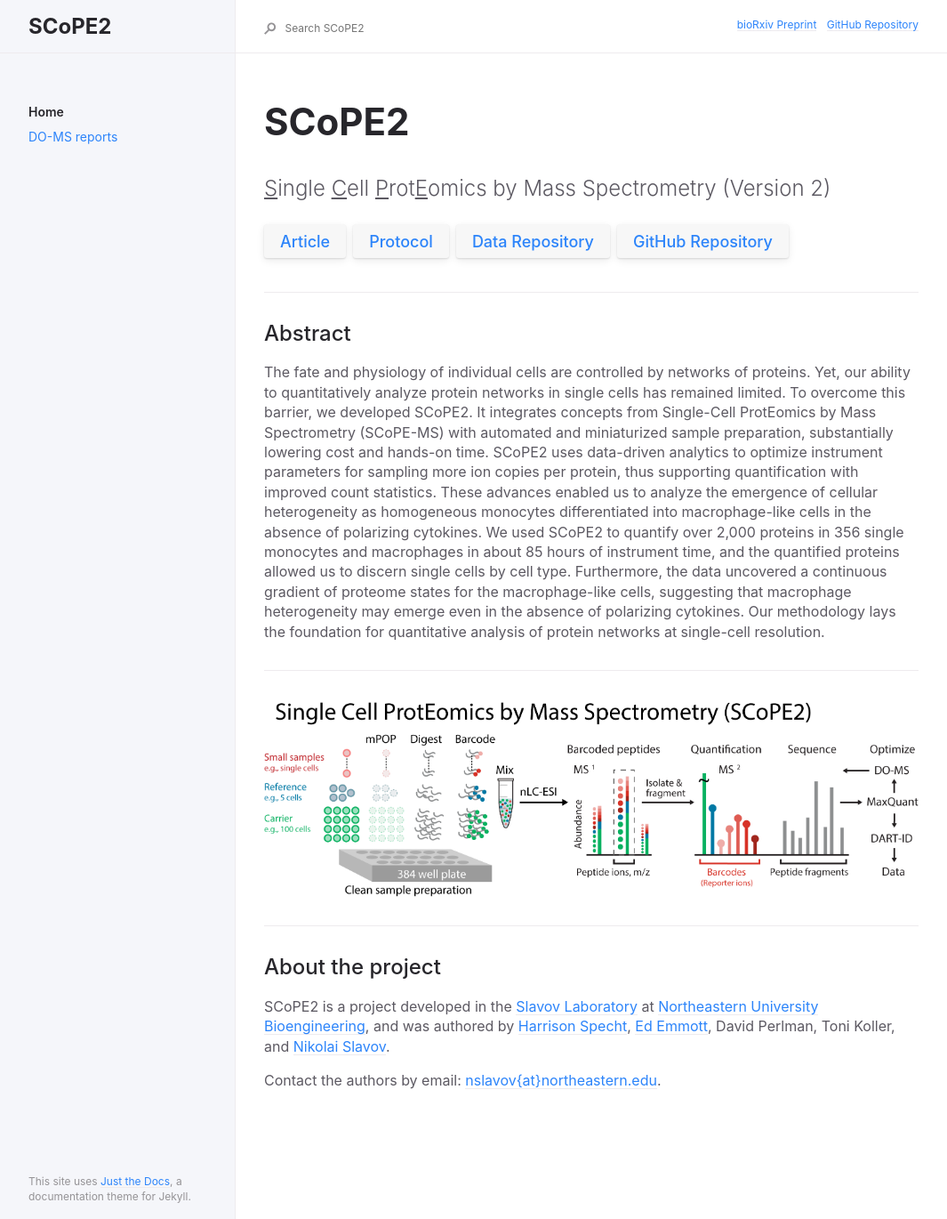
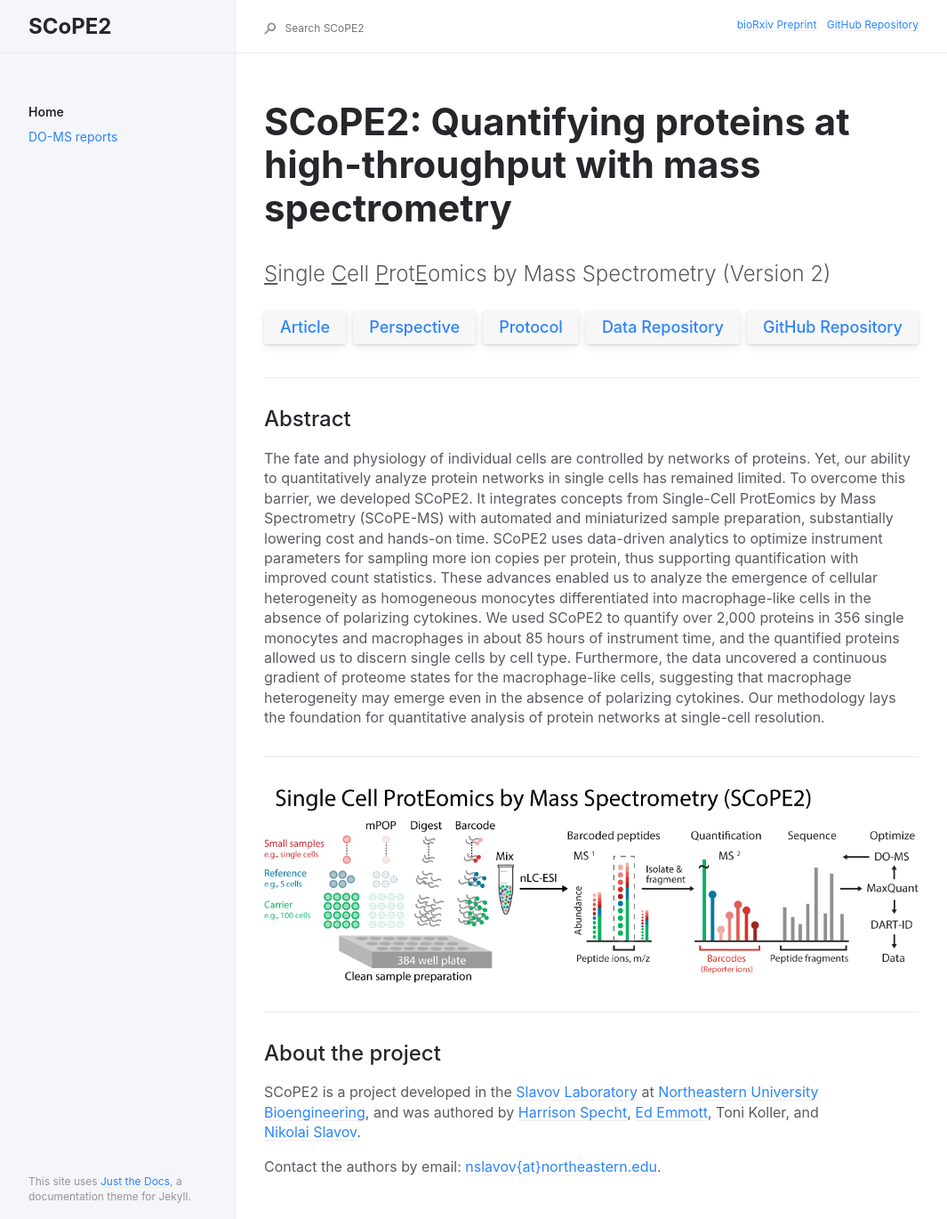
Before and after one commit to SlavovLab/SCoPE2, a Jekyll site: the page built from docs/index.md, in a window 1280 px wide. Shown: the whole page at 89% size, without its empty margins (91-1156 px from the left). Built offline with Jekyll 4.4.1, drawn with Linux system fonts in a browser that asks for light colours.

Commit message:
Update index.md

```diff
--- a/docs/index.md
+++ b/docs/index.md
@@ -6,13 +6,13 @@ description: "SCoPE2: Quantifying proteins at high-throughput with mass spectrom
 permalink: /
 ---
 
-# **SCoPE2**
+# **SCoPE2: Quantifying proteins at high-throughput with mass spectrometry**
 {: .fs-9 }
 
 <u>S</u>ingle <u>C</u>ell <u>P</u>rot<u>E</u>omics by Mass Spectrometry (Version 2)
 {: .fs-6 .fw-300}
 
-[Article](https://pubs.acs.org/doi/10.1021/acs.jproteome.9b00039){: .btn .fs-5 .mb-4 .mb-md-0 .mr-2 }[Protocol](https://github.com/SlavovLab/DO-MS/releases/latest){: .btn .fs-5 .mb-4 .mb-md-0 .mr-2 }[Data Repository](https://github.com/SlavovLab/DO-MS/releases/latest){: .btn .fs-5 .mb-4 .mb-md-0 .mr-2 }[GitHub Repository](https://github.com/SlavovLab/SCoPE2){: .btn .fs-5 .mb-4 .mb-md-0 }
+[Article](https://www.biorxiv.org/){: .btn .fs-5 .mb-4 .mb-md-0 .mr-2 }[Perspective](https://pubs.acs.org/doi/10.1021/acs.jproteome.8b00257){: .btn .fs-5 .mb-4 .mb-md-0 .mr-2}[Protocol](https://www.biorxiv.org/){: .btn .fs-5 .mb-4 .mb-md-0 .mr-2 }[Data Repository](https://github.com/SlavovLab/){: .btn .fs-5 .mb-4 .mb-md-0 .mr-2 }[GitHub Repository](https://github.com/SlavovLab/){: .btn .fs-5 .mb-4 .mb-md-0 }
 
 ------------
 
@@ -28,6 +28,6 @@ The fate and physiology of individual cells are controlled by networks of protei
 
 ## About the project
 
-SCoPE2 is a project developed in the [Slavov Laboratory](https://web.northeastern.edu/slavovlab/) at [Northeastern University](https://www.northeastern.edu/) [Bioengineering](http://www.bioe.neu.edu/), and was authored by [Harrison Specht](hspekt.github.io), [Ed Emmott](https://edemmott.co.uk), David Perlman, Toni Koller, and [Nikolai Slavov](https://web.northeastern.edu/slavovlab/).
+SCoPE2 is a project developed in the [Slavov Laboratory](https://web.northeastern.edu/slavovlab/) at [Northeastern University](https://www.northeastern.edu/) [Bioengineering](http://www.bioe.neu.edu/), and was authored by [Harrison Specht](hspekt.github.io), [Ed Emmott](http://edemmott.co.uk/), Toni Koller, and [Nikolai Slavov](https://web.northeastern.edu/slavovlab/).
 
 Contact the authors by email: [nslavov\{at\}northeastern.edu](mailto:nslavov@northeastern.edu).
```
